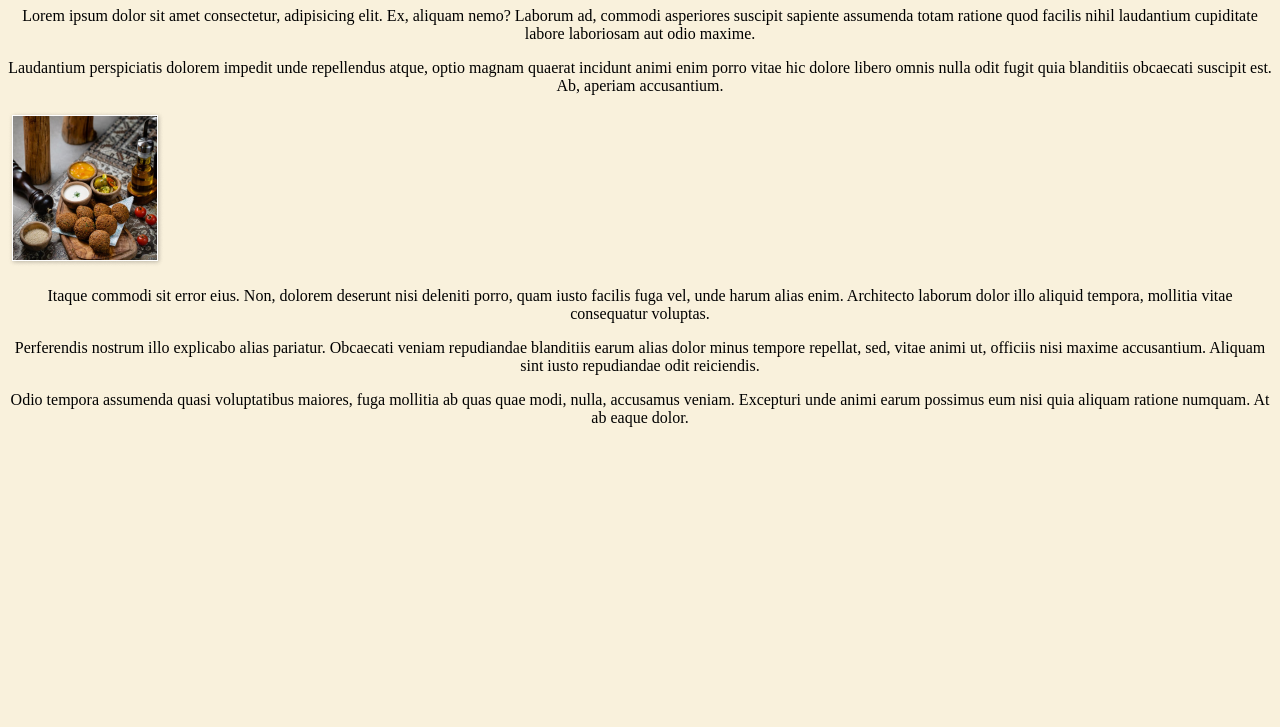
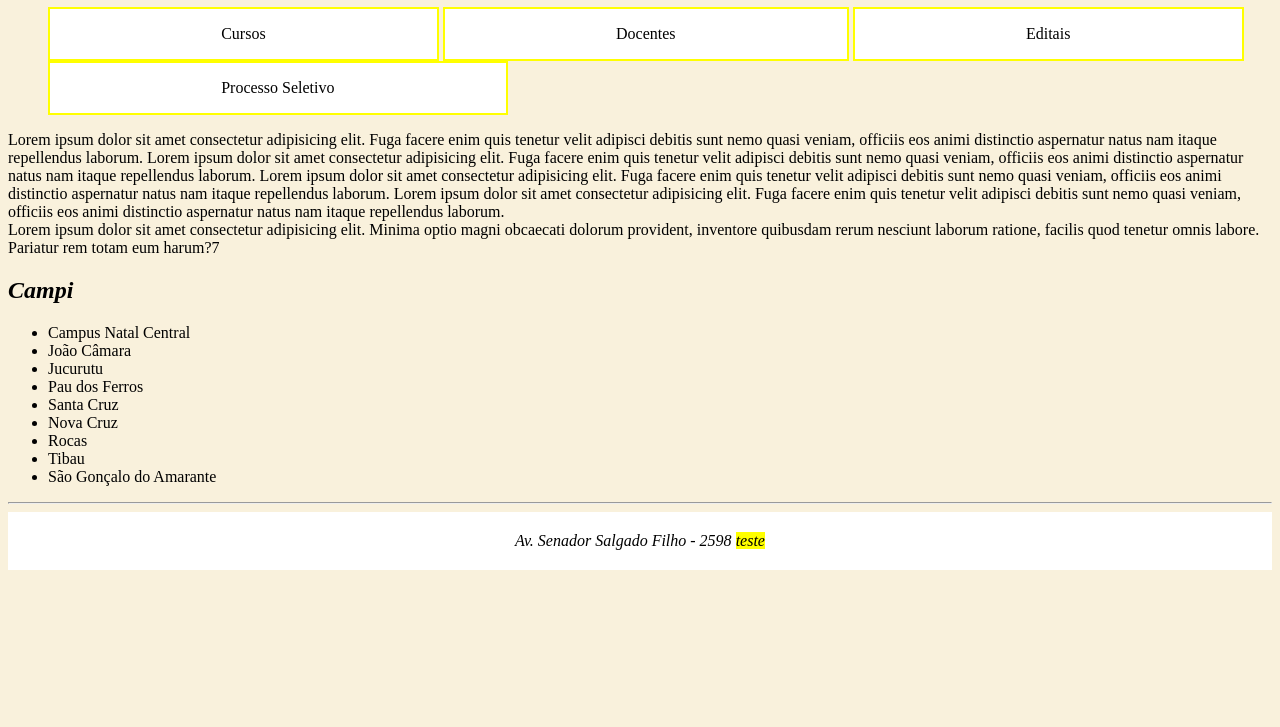
Before and after one commit to Raquel-M325/WebDesign, a plain HTML site: page contato.html in a window 1280 px wide. Shown: the part 73-800 px from the top of the page. Drawn offline with Linux system fonts and the light colour scheme.

Commit message:
Editei com as informacoes adicionais

```diff
--- a/contato.html
+++ b/contato.html
@@ -4,25 +4,83 @@
     <meta charset="UTF-8">
     <meta http-equiv="X-UA-Compatible" content="IE=edge">
     <meta name="viewport" content="width=device-width, initial-scale=1.0">
-    <title>DOCENTES</title>
     <link rel="stylesheet" href="main.css">
+    <title>IFRN</title>
 </head>
+
 <body>
-    <H1>DOCENTES</H1>
+    <header>
 
-    <P>Lorem ipsum dolor sit amet consectetur, adipisicing elit. Ex, aliquam nemo? Laborum ad, commodi asperiores suscipit sapiente assumenda totam ratione quod facilis nihil laudantium cupiditate labore laboriosam aut odio maxime.</P>
-    <P>Laudantium perspiciatis dolorem impedit unde repellendus atque, optio magnam quaerat incidunt animi enim porro vitae hic dolore libero omnis nulla odit fugit quia blanditiis obcaecati suscipit est. Ab, aperiam accusantium.</P>
+        <!---Serve como cabeçalho para organizar a estrutura e sentido,
+        ele não dá efeito nenhum, além de destacar a organização-->
 
-    <picture> <!-- Essa tag serve para aparecer de destaque para o site, diferente da tag figure -->
+        <h1><a href="index.html">IFRN</a></h1>
 
-        <img src="imagens/comida7.png" alt="imagem de um computador">
+        <nav>
 
-    </picture>
+            <!---Pode ter várias de navegação representa um menu,
+            serve para o Google identificar a área de navegação e pode ficar em qualquer lugar e normalmente usa no header junto,
+            ou seja, tanto NAV quanto SECTION pode repetir em qualquer marcação de header, main e footer-->
 
-    <P>Itaque commodi sit error eius. Non, dolorem deserunt nisi deleniti porro, quam iusto facilis fuga vel, unde harum alias enim. Architecto laborum dolor illo aliquid tempora, mollitia vitae consequatur voluptas.</P>
-    <P>Perferendis nostrum illo explicabo alias pariatur. Obcaecati veniam repudiandae blanditiis earum alias dolor minus tempore repellat, sed, vitae animi ut, officiis nisi maxime accusantium. Aliquam sint iusto repudiandae odit reiciendis.</P>
-    <P>Odio tempora assumenda quasi voluptatibus maiores, fuga mollitia ab quas quae modi, nulla, accusamus veniam. Excepturi unde animi earum possimus eum nisi quia aliquam ratione numquam. At ab eaque dolor.</P>
+            <ol>
+                <li><a href="cursos.html">Cursos</a></li>
+                <li><a href="docentes.html">Docentes</a></li>
+                <li><a href="editais.html">Editais</a></li>
+                <li><a href="processoseletivo.html">Processo Seletivo</a></li>
+            </ol>
+
+        </nav>
+
+    </header>
+
+    <main>
+
+        <!---a marcação de main é o conteúdo do específico da pagina, e dentro do main pode ter vários section, já o site é o coletivo de páginas-->
+
+        <article>
+            <!--representa o conteúdo mais específico do específico da página-->
+
+            Lorem ipsum dolor sit amet consectetur adipisicing elit. Fuga facere enim quis tenetur velit adipisci debitis sunt nemo quasi veniam, officiis eos animi distinctio aspernatur natus nam itaque repellendus laborum.
+            Lorem ipsum dolor sit amet consectetur adipisicing elit. Fuga facere enim quis tenetur velit adipisci debitis sunt nemo quasi veniam, officiis eos animi distinctio aspernatur natus nam itaque repellendus laborum.
+            Lorem ipsum dolor sit amet consectetur adipisicing elit. Fuga facere enim quis tenetur velit adipisci debitis sunt nemo quasi veniam, officiis eos animi distinctio aspernatur natus nam itaque repellendus laborum.
+            Lorem ipsum dolor sit amet consectetur adipisicing elit. Fuga facere enim quis tenetur velit adipisci debitis sunt nemo quasi veniam, officiis eos animi distinctio aspernatur natus nam itaque repellendus laborum.
+
+        </article>
+
+        <aside>
+            Lorem ipsum dolor sit amet consectetur adipisicing elit. Minima optio magni obcaecati dolorum provident, inventore quibusdam rerum nesciunt laborum ratione, facilis quod tenetur omnis labore. Pariatur rem totam eum harum?7
+            <!--Conteúdo relacionado com a página-->
+
+        </aside>
+
+    </main>
 
 
-</body>
+        <section>
+
+            <!---Representa uma seção é "obrigatório" o uso de um título-->
+
+
+            <h2><i>Campi</i></h2>
+            <ul>
+                <li>Campus Natal Central</li>
+                <li>João Câmara</li>
+                <li>Jucurutu</li>
+                <li>Pau dos Ferros</li>
+                <li>Santa Cruz</li>
+                <li>Nova Cruz</li>
+                <li>Rocas</li>
+                <li>Tibau</li>
+                <li>São Gonçalo do Amarante</li>
+            </ul>
+        </section>
+
+    <footer>
+
+        <!--Seção de rodapé-->
+
+        <hr>
+        <address>Av. Senador Salgado Filho - 2598 <mark>teste</mark> </address>
+    </footer>
+
 </html>
--- a/main.css
+++ b/main.css
@@ -45,10 +45,6 @@ address{
     padding: 20px;
 
 }
-main {
-    margin: 0 auto;
-    width: 70em;
-}
 
 nav li a{
 
```
Also changed, not shown: cardapio.html (+0 -8 lines), chefe.html (+8 -17 lines), cursos.html (+22 -8 lines), docentes.html (+22 -8 lines), editais.html (+22 -8 lines), index.html (+3 -1 lines), processoseletivo.html (+22 -8 lines).
